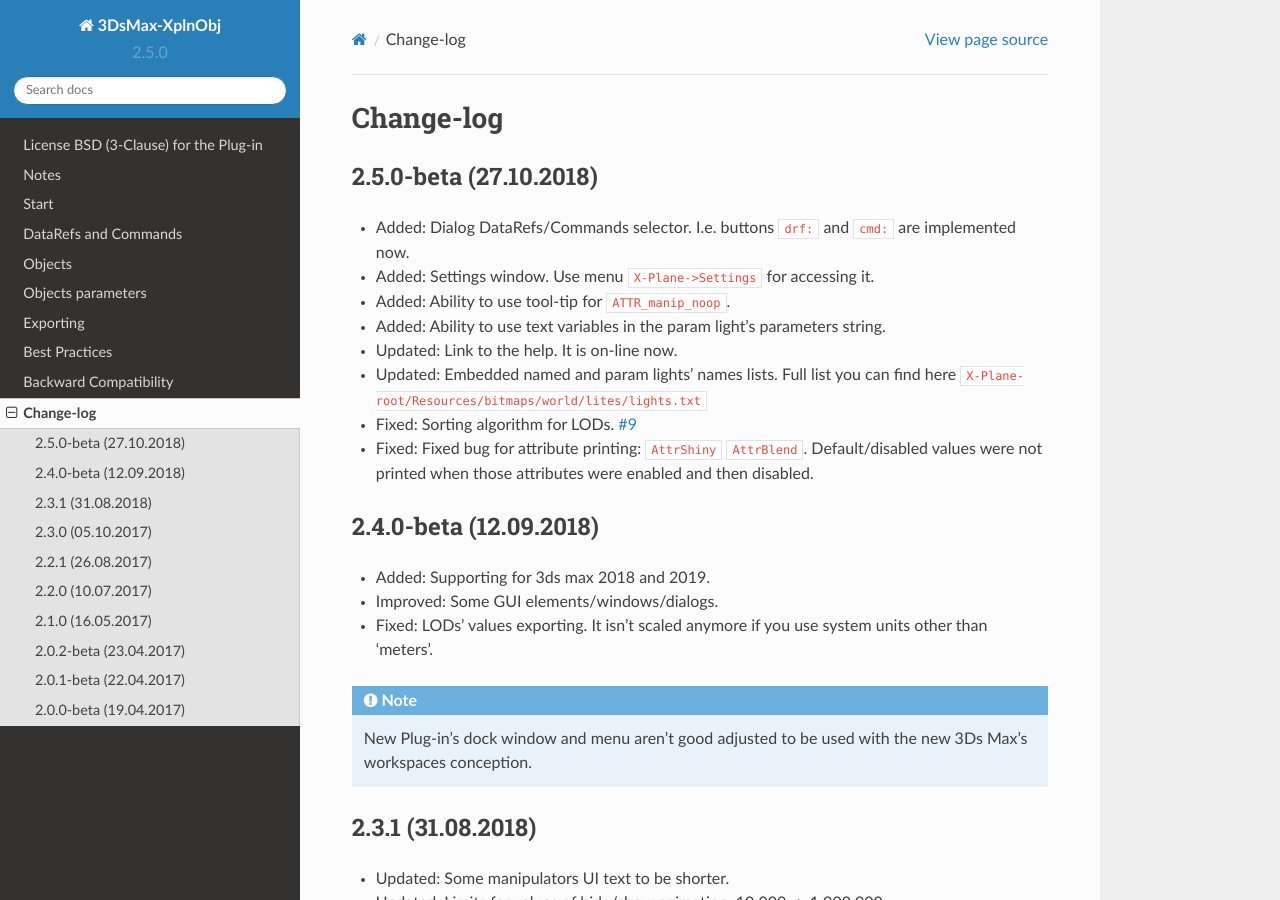
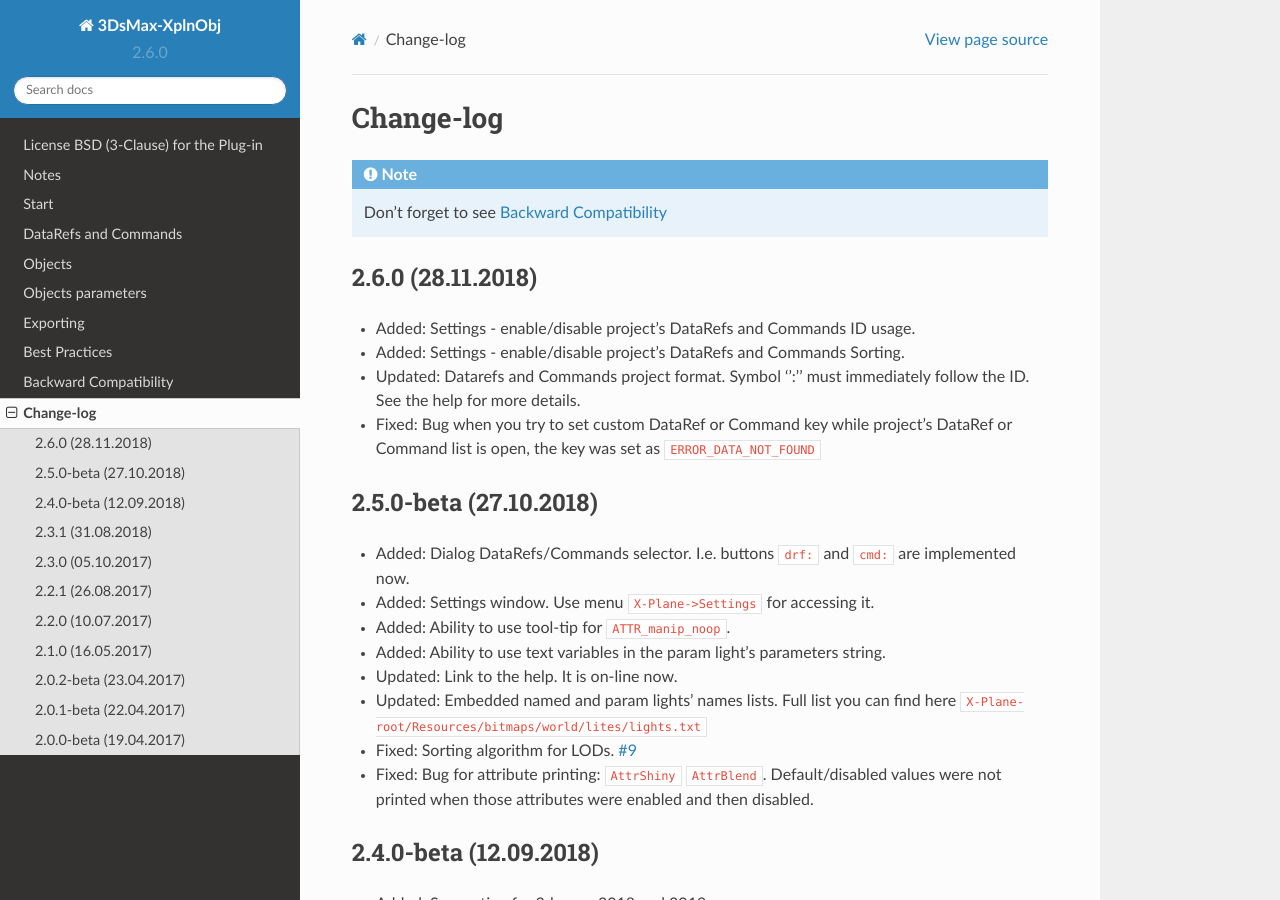
Before and after one commit to steptosky/3DsMax-XplnObj-Doc, a Sphinx documentation site: the page built from source/changelog.rst, in a window 1280 px wide and 900 px high. Built offline with Sphinx 7.4.7 and the Read the Docs theme 2.0.0, drawn with Linux system fonts in a browser that asks for light colours.

Commit message:
Updated data according to the release

```diff
--- a/source/changelog.rst
+++ b/source/changelog.rst
@@ -1,6 +1,15 @@
 
 Change-log
 ===============================================================================
+
+.. note:: Don't forget to see :ref:`backward-compatibility`
+
+2.6.0 (28.11.2018)
+-------------------------
+- Added: Settings - enable/disable project's DataRefs and Commands ID usage.
+- Added: Settings - enable/disable project's DataRefs and Commands Sorting.
+- Updated: Datarefs and Commands project format. Symbol '':'' must immediately follow the ID. See the help for more details.
+- Fixed: Bug when you try to set custom DataRef or Command key while project's DataRef or Command list is open, the key was set as ``ERROR_DATA_NOT_FOUND``
 
 2.5.0-beta (27.10.2018)
 -------------------------
--- a/source/conf.py
+++ b/source/conf.py
@@ -57,9 +57,9 @@
 # built documents.
 #
 # The short X.Y version.
-version = '2.5.0'
+version = '2.6.0'
 # The full version, including alpha/beta/rc tags.
-release = version + '-beta'
+release = version
 
 # The language for content autogenerated by Sphinx. Refer to documentation
 # for a list of supported languages.
--- a/source/index.rst
+++ b/source/index.rst
@@ -2,7 +2,7 @@
 Welcome to StepToSky 3DsMax-XplnObj's documentation!
 =====================================================
 
-| `Plug-in version:` 2.5.0-beta
+| `Plug-in version:` 2.6.0
 | `Doc revision:` 1
 
 - `Contacts <https://www.steptosky.com/index.php/contact-us>`_
```
Also changed, not shown: other parts of source/changelog.rst (+1 -1 lines).
